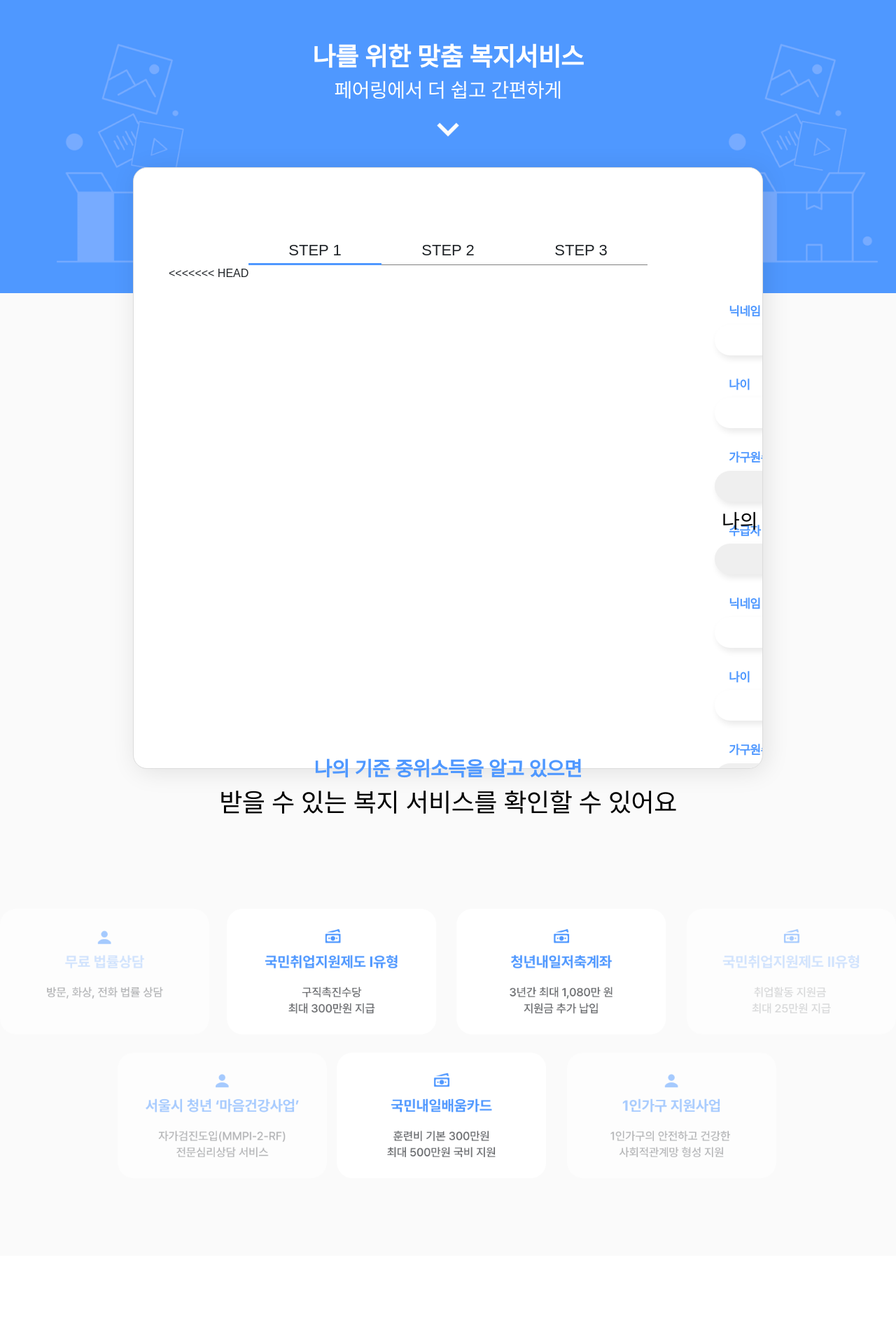
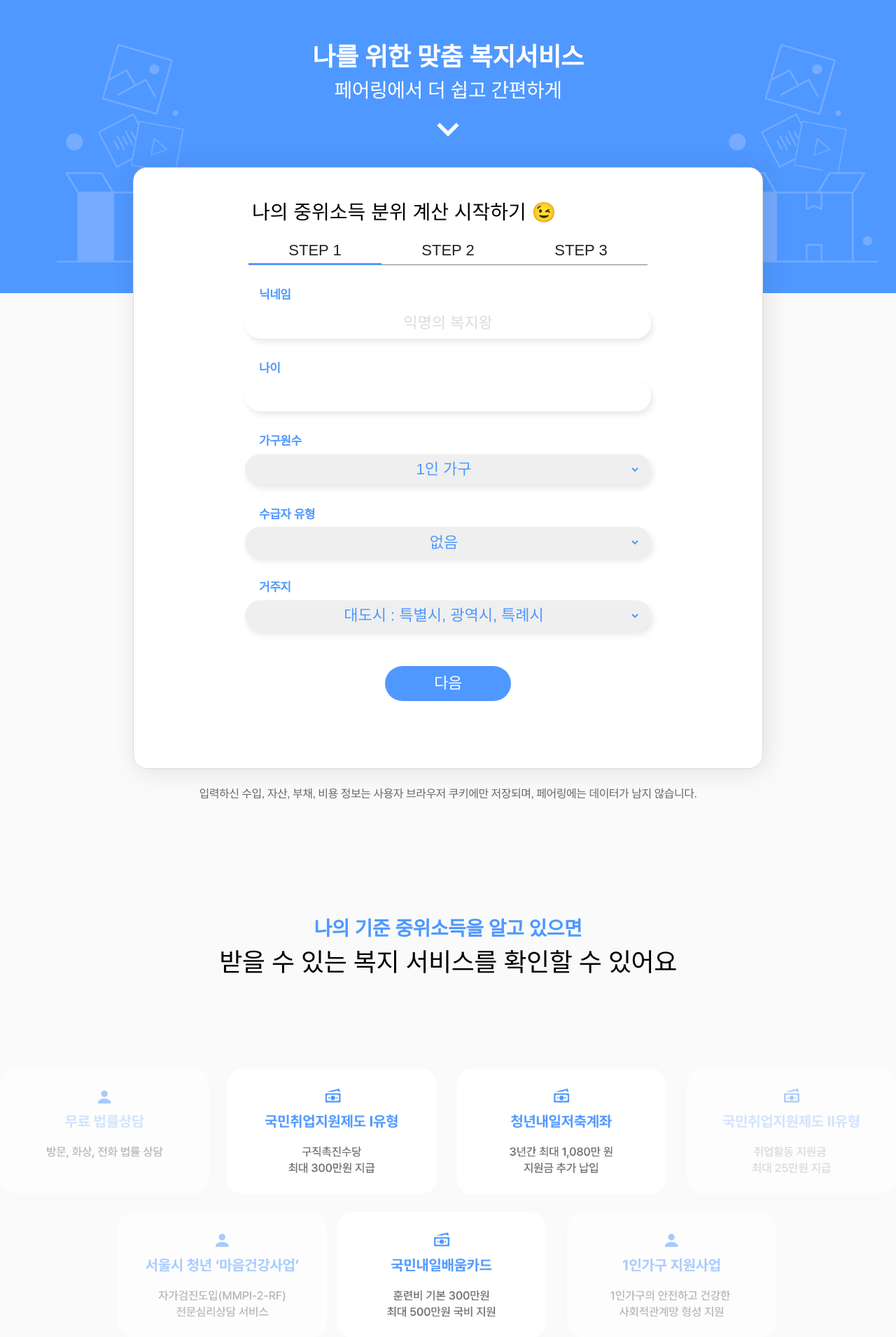
Before and after one commit to TIRANO-SW/front-end, a Django app: page / in a window 1280 px wide. Shown: the part 65-1976 px from the top of the page at 70% size. Run offline with Django 4.2, Linux system fonts and the light colour scheme; lists and menus that the app fills with data are empty; some libraries are stand-ins or nearby versions; some web fonts are replaced.

Commit message:
배포전 수정작업

```diff
--- a/landing/static/landing/css/index.css
+++ b/landing/static/landing/css/index.css
@@ -410,7 +410,7 @@ p > span {
   font-size: var(--f-sm);
 }
 .tag-box {
-  width: 83px;
+  width: 95px;
   height: 20px;
   border-radius: 20px;
   color: var(--Primary);
@@ -421,7 +421,7 @@ p > span {
   float: left;
 }
 .tag-box-wide {
-  width: 120px;
+  width: 135px;
 }
 .input-phone {
   text-align: center;
--- a/landing/static/landing/js/index.js
+++ b/landing/static/landing/js/index.js
@@ -293,7 +293,7 @@ function checkVacant() {
   return allFilled;
 }
 
-function getResults() {
+function getResults(flag) {
   // 함수는 리턴값을 가질 수도 있고 없을 수 도 있다.
   // 어떤 실행의 결과값을 얻고 싶다면 리턴을 사용한다.
   // 일련의 과정들을 실행하기만 하고 싶으면 리턴을 사용하지 않는다.
@@ -324,6 +324,7 @@ function getResults() {
       car: parseInt(carElement.value.replaceAll(",", "")),
       "car-type": carTypeElement.value,
       debt: parseInt(debtElement.value.replaceAll(",", "")),
+      flag: parseInt(flag),
     }),
   }).then((response) => {
     if (response.status != 200) alert("일시적 오류");
@@ -435,7 +436,7 @@ function updateWithResults(responseBody) {
     //   // 길이 만큼 반복문 돌면서 div생성하고
     //   // 반복문 안에 ${responseBody.bokjiInfo[i].title}, ${responseBody.bokjiInfo[i].description} 속 []에 i 값 넣기.
     let infoRight = document.getElementById("infoRight");
-    infoRight.innerHTML += `<div class="mb-2"><a href="${responseBody.bokjiInfo[i].bokjiLink}"><span class="tag-box tag-box-wide">${responseBody.bokjiInfo[i].bokjiName}</span></a> ${responseBody.bokjiInfo[i].bokjiBenetfit}</div>`;
+    infoRight.innerHTML += `<div class="mb-2"><a href="${responseBody.bokjiInfo[i].bokjiLink}"><span class="tag-box tag-box-wide">${responseBody.bokjiInfo[i].bokjiName}</span></a> ${responseBody.bokjiInfo[i].bokjiBenefit}</div>`;
   }
   // 제이쿼리도 이안에 같이 넣어줘야지 작동한다.
   $("#result-phone").on("click", function () {
--- a/landing/templates/landing/index.html
+++ b/landing/templates/landing/index.html
@@ -48,7 +48,8 @@
               <p class="f-lg"><strong>나를 위한 맞춤 복지서비스</strong></p>
               <p class="f-l">페어링에서 더 쉽고 간편하게</p>
             </div>
-            <a href="#calculation"><img class="" src="static/landing/img/mark.png" alt="mark" width="62px" height="62px"></a>
+            <a href="#calculation"><img class="" src="static/landing/img/mark.png" alt="mark" width="62px"
+                height="62px"></a>
           </div>
         </div>
 
@@ -64,31 +65,8 @@
           <li class="tab-item">STEP 3</li>
         </ul>
         <!-- <form action="/" method="post"> -->
-<<<<<<< HEAD
         <!-- onsubmit="return checkInput(this)" -->
         <!-- {% csrf_token %} -->
-          <div class="tab-content-group clearfix">
-            <div class="tab-content">
-              <p class="f-primary text-start input-name">닉네임</p>
-              <input name="nickname" id="nickname" type="text" placeholder="익명의 복지왕">
-              <p class="f-primary text-start input-name">나이</p>
-              <input name="age" id="age" type="text" value="">
-              <p class="f-primary text-start input-name">가구원수</p>
-              <select name="family-number" id="family-number" placeholder="adkfjdif">
-                <option value="1" selected>1인 가구</option>
-                <option value="2">2인 가구</option>
-                <option value="3">3인 가구</option>
-                <option value="4">4인 가구</option>
-                <option value="5">5인 가구</option>
-                <option value="6">6인 가구</option>
-                <option value="7">7인 가구</option>
-                <option value="8">8인 가구</option>
-              </select>
-              <p class="f-primary text-start input-name">수급자 유형</p>
-              <select name="bokji-type" id="bokji-type">
-=======
-        <!-- onsubmit="return checkInput(this)" -->
-        {% csrf_token %}
         <div class="tab-content-group clearfix">
           <div class="tab-content">
             <h1>나의 <strong>중위소득 분위</strong> 계산 시작하기 😉</h1>
@@ -184,7 +162,6 @@
             <div class="tab-box">
               <p class="f-primary text-start input-name">보유 중인 차량 종류는 무엇인가요?</p>
               <select name="car-type" id="car-type">
->>>>>>> 000c8956e45a001761ae33931d671b191c0945fc
                 <option value=None selected>없음</option>
                 <option value="normal">일반 자동차</option>
                 <option value="forWork">생업용 자동차</option>
@@ -236,7 +213,7 @@
             </div>
 
             <div id="calculator-submit">
-              <button class="bt" onclick="getResults()">
+              <button class="bt" onclick="getResults(0)">
                 <p>결과 보기</p>
               </button>
             </div>
@@ -405,7 +382,7 @@
     <div class="check-box">
       <input type="radio" name="agreement" id="agree"><label for="agree">동의합니다.</label>
       <input type="radio" name="agreement" id="disagree"><label for="disagree">동의하지 않습니다.</label>
-        <button class="bt" type="submit" id="agree-submit">
+      <button class="bt" id="agree-submit" onclick="getResults(1)">
         <p>제출하기</p>
       </button>
     </div>
--- a/landing/views.py
+++ b/landing/views.py
@@ -18,7 +18,8 @@ def calculate_median_income(request):
         nickname = request_body.get("nickname")
         age = request_body.get("age")
         family_number = request_body.get("family-number")
-        work = request_body.get('work')
+        work = request_body.get("work")
+        flag = request_body.get("flag")
         # 가구별 중위소득 100% 금액
         median_income_100 = [
             1944812,
@@ -52,11 +53,14 @@ def calculate_median_income(request):
         car_deduction = deduct_car_property(request_body)
 
         median_income_value = work_deduction + property_deduction + car_deduction
-        median_income = int((median_income_value/median_income_100[family_number-1])*100)
+        median_income = int(
+            (median_income_value / median_income_100[family_number - 1]) * 100
+        )
 
         property = property_deduction + car_deduction
         bokji_data = get_bokji_data(median_income, age, work, property, family_number)
-        save_data(request_body, median_income, median_income_value)
+        if flag == 1:
+            save_data(request_body, median_income, median_income_value)
 
         data = {
             "nickname": nickname,
@@ -64,7 +68,7 @@ def calculate_median_income(request):
             "familyNumber": family_number,
             "medianIncome": median_income,
             "incomeResult": median_income_value,
-            "bokjiInfo": bokji_data
+            "bokjiInfo": bokji_data,
         }
         return JsonResponse(data)
     return HttpResponseForbidden()
@@ -194,13 +198,19 @@ def deduct_property(request_body, location_dict):
     total_deduction = 0
 
     if living != None or 0:
-        living_deduction, total_deduction_value = deduct_living_property(living, location_deduction, debt)
+        living_deduction, total_deduction_value = deduct_living_property(
+            living, location_deduction, debt
+        )
         total_deduction += living_deduction
     if rent != None or 0:
-        rent_deduction, total_deduction_value = deduct_rent_property(rent, total_deduction_value)
+        rent_deduction, total_deduction_value = deduct_rent_property(
+            rent, total_deduction_value
+        )
         total_deduction += rent_deduction
     if land != None or 0:
-        general_deduction, total_deduction_value = deduct_general_property(land, total_deduction_value)
+        general_deduction, total_deduction_value = deduct_general_property(
+            land, total_deduction_value
+        )
         total_deduction += general_deduction
     if asset != None or 0:
         finance_deduction = deduct_finance_property(asset, total_deduction_value)
@@ -248,10 +258,7 @@ def get_phone_number(request):
         user_phone.phone_number = phone_number
         user_phone.save()
 
-        return JsonResponse(
-            {
-                "result": "success!"
-            })
+        return JsonResponse({"result": "success!"})
     return HttpResponseForbidden()
 
 
@@ -269,31 +276,34 @@ def save_data(request_body, median_income, median_income_value):
         "elder": "65세 이상 74세 이하 노인",
         "pregnant": "임신 중에 있거나 분만 후 6개월 미만의 여성",
         "soldier": "사회복무요원, 상근예비역",
-        "intern": "행정기관 및 공공기관의 행정인턴(행정인턴 참여소득)"
+        "intern": "행정기관 및 공공기관의 행정인턴(행정인턴 참여소득)",
     }
-    bokji_type = request_body.get('bokji-type')
+    bokji_type = request_body.get("bokji-type")
 
     user = UserDetail()
     user.user_type = bokji_type_dict[bokji_type]
-    user.age = request_body.get('age')
-    user.family_number = request_body.get('family-number')
+    user.age = request_body.get("age")
+    user.family_number = request_body.get("family-number")
     user.median_income = median_income
     user.median_income_value = median_income_value
     user.save()
 
     return 0
 
+
 def get_bokji_data(median_income, age, work, property, family_number):
-    bokji_data_list =[]
+    bokji_data_list = []
 
-    recommend_bokji_list = recommend_bokji(median_income, age, work, property, family_number)
+    recommend_bokji_list = recommend_bokji(
+        median_income, age, work, property, family_number
+    )
     for bokji in recommend_bokji_list:
         print(bokji)
-        welfare = Welfare.objects.get(welfare_name =bokji)
+        welfare = Welfare.objects.get(welfare_name=bokji)
         bokji_data = {
             "bokjiName": welfare.welfare_name,
             "bokjiBenefit": welfare.welfare_benefit,
-            "bokjiLink": welfare.welfare_link
+            "bokjiLink": welfare.welfare_link,
         }
         print(bokji_data)
         bokji_data_list.append(bokji_data)
@@ -302,31 +312,32 @@ def get_bokji_data(median_income, age, work, property, family_number):
 
 
 def recommend_bokji(median_income, age, work, property, family_number):
-    recommend_bokji_list =[]
+    recommend_bokji_list = []
     if age < 45:
         if work < 3000000:
             recommend_bokji_list.append("국민내일배움카드")
         if (500000 < work <= 2000000) and (median_income < 100) and (19 < age <= 35):
-            recommend_bokji_list.append("청년내일저축계좌")
+            recommend_bokji_list.append("청년내일저축계좌II")
         if (median_income < 50) and (15 < age < 40):
-            recommend_bokji_list.append("청년내일저축계좌(차상위)")
-    if ((15 < age < 70) and (median_income < 60) and (property <= 400000000)) or ((18 <= age < 35) and (median_income < 120)):
-        recommend_bokji_list.append("국민취업지원제도 I유형")
+            recommend_bokji_list.append("청년내일저축계좌I")
+    if ((15 < age < 70) and (median_income < 60) and (property <= 400000000)) or (
+        (18 <= age < 35) and (median_income < 120)
+    ):
+        recommend_bokji_list.append("국민취업지원제도I")
     elif ((34 < age < 70) and (median_income < 100)) or (18 <= age < 35):
-        recommend_bokji_list.append("국민취업지원제도 II유형")
+        recommend_bokji_list.append("국민취업지원제도II")
     if family_number == 1:
         recommend_bokji_list.append("1인가구 지원사업")
     if 19 < age < 41:
-        recommend_bokji_list.append("서울시 청년 마음건강사업")
+        recommend_bokji_list.append("청년 마음건강사업")
 
     if len(recommend_bokji_list) < 5:
         recommend_bokji_list.append("무료 법률상담")
     elif len(recommend_bokji_list) > 5:
-        print(f'복지리스트{recommend_bokji_list}\n')
-        num = len(recommend_bokji_list) -5
+        print(f"복지리스트{recommend_bokji_list}\n")
+        num = len(recommend_bokji_list) - 5
         for i in range(num):
             recommend_bokji_list.pop()
-
 
     return recommend_bokji_list
 
@@ -338,21 +349,21 @@ def save_bokji_data():
             "welfare_benefit": "방문, 화상, 전화 법률 상담",
             "welfare_condition": "대한민국 국민",
             "welfare_link": "https://www.klac.or.kr/#",
-            "welfare_type": "default"
+            "welfare_type": "default",
         },
         {
             "welfare_name": "1인가구 지원사업",
             "welfare_benefit": "안전하고 건강한 사회적관계망 형성 지원",
             "welfare_condition": "1인가구",
             "welfare_link": "https://whatsnew.moef.go.kr/mec/ots/dif/view.do?comBaseCd=DIFPERCD&difPer1=DIFPER001&difSer=bcb920e1-068e-4671-8683-81a5be3ac58a&temp=2022&temp2=HALF001",
-            "welfare_type": "default"
+            "welfare_type": "default",
         },
         {
             "welfare_name": "서울시 청년 마음건강사업",
             "welfare_benefit": "자가검진도입 전문심리상담 서비스",
             "welfare_condition": "서울시에 거주, 만19세~39세 청년",
             "welfare_link": "https://www.hrd.go.kr/hrdp/gi/pgibo/PGIBO0100T.do",
-            "welfare_type": "default"
+            "welfare_type": "default",
         },
     ]
 
@@ -361,31 +372,31 @@ def save_bokji_data():
             "welfare_name": "국민내일배움카드",
             "welfare_benefit": "300만원, 최대 500만원 훈련비 지원",
             "welfare_condition": "연매출 1억 5천만원 미만, 월 급여 300만원 미만",
-            "welfare_link": "https://www.hrd.go.kr/hrdp/gi/pgibo/PGIBO0100T.do"
+            "welfare_link": "https://www.hrd.go.kr/hrdp/gi/pgibo/PGIBO0100T.do",
         },
         {
             "welfare_name": "청년내일저축계좌",
             "welfare_benefit": "3년간 최대 1,080만 원 지원금 추가 납입",
             "welfare_condition": "만 15세 이상 ~ 만 39세 이하, 기준 중위소득 50% 이하, 가구재산 대도시 3.5억원 / 중소도시 2억원 / 농어촌 1.7억원 이하",
-            "welfare_link": "https://www.gwanak.go.kr/site/gwanak/06/10609060900002022032905.jsp"
+            "welfare_link": "https://www.gwanak.go.kr/site/gwanak/06/10609060900002022032905.jsp",
         },
         {
             "welfare_name": "청년내일저축계좌",
             "welfare_benefit": "3년간 최대 360만 원 지원금 추가 납입",
             "welfare_condition": "만 19세 이상 ~ 만 34세 이하, 기준 중위소득 100% 이하, 근로기준 월 50만원 초과 ~ 월 200만원 이하, 가구재산 대도시 3.5억원 / 중소도시 2억원 / 농어촌 1.7억원 이하",
-            "welfare_link": "https://www.gwanak.go.kr/site/gwanak/06/10609060900002022032905.jsp"
+            "welfare_link": "https://www.gwanak.go.kr/site/gwanak/06/10609060900002022032905.jsp",
         },
         {
             "welfare_name": "국민취업지원제도 I유형",
             "welfare_benefit": "구직촉진수당 최대 300만원 지급",
             "welfare_condition": "15~69세 가구단위 중위소득 60% 이하, 재산 4억원 이하 혹은 18~34세의 청년은 가구단위 중위소득 120% 이하",
-            "welfare_link": "https://www.kua.go.kr/uapba010/selectSimulAsmtIntro.do"
+            "welfare_link": "https://www.kua.go.kr/uapba010/selectSimulAsmtIntro.do",
         },
         {
             "welfare_name": "국민취업지원제도 II유형",
             "welfare_benefit": "취업활동 지원금 최대 25만원 지급",
             "welfare_condition": "18세~34세 구직자 혹은 35~69세 구직자 중 중위소득 100% 이하",
-            "welfare_link": "https://www.kua.go.kr/uapba010/selectSimulAsmtIntro.do"
+            "welfare_link": "https://www.kua.go.kr/uapba010/selectSimulAsmtIntro.do",
         },
     ]
     for welfare_dict in welfare_list:
```
Lines whose indentation alone changed are shown as unchanged.
